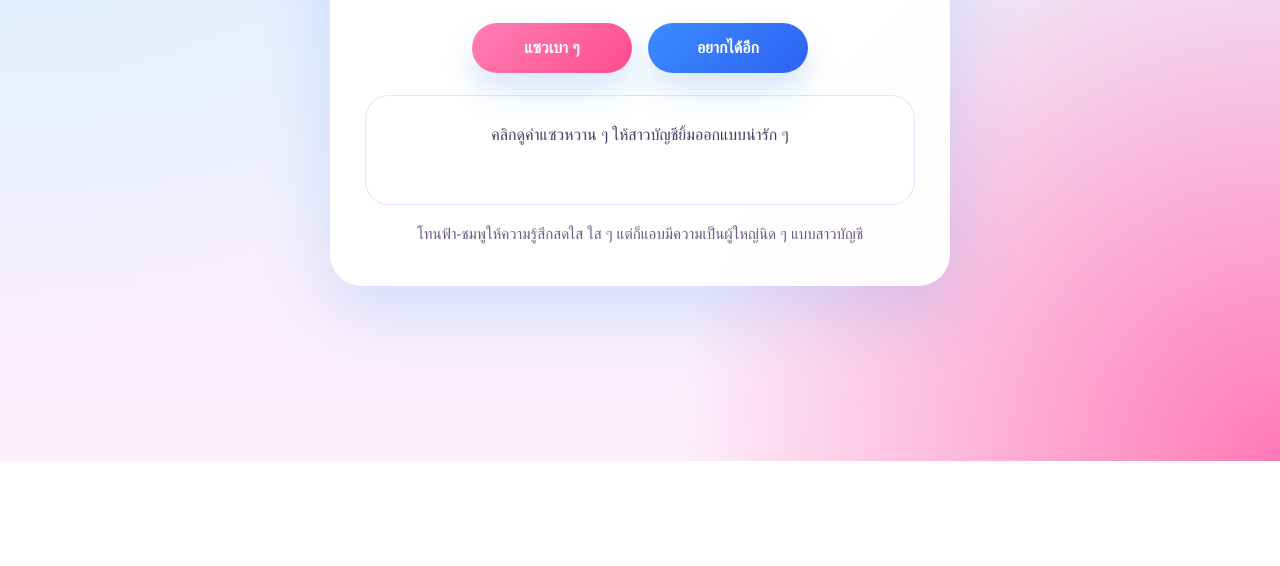
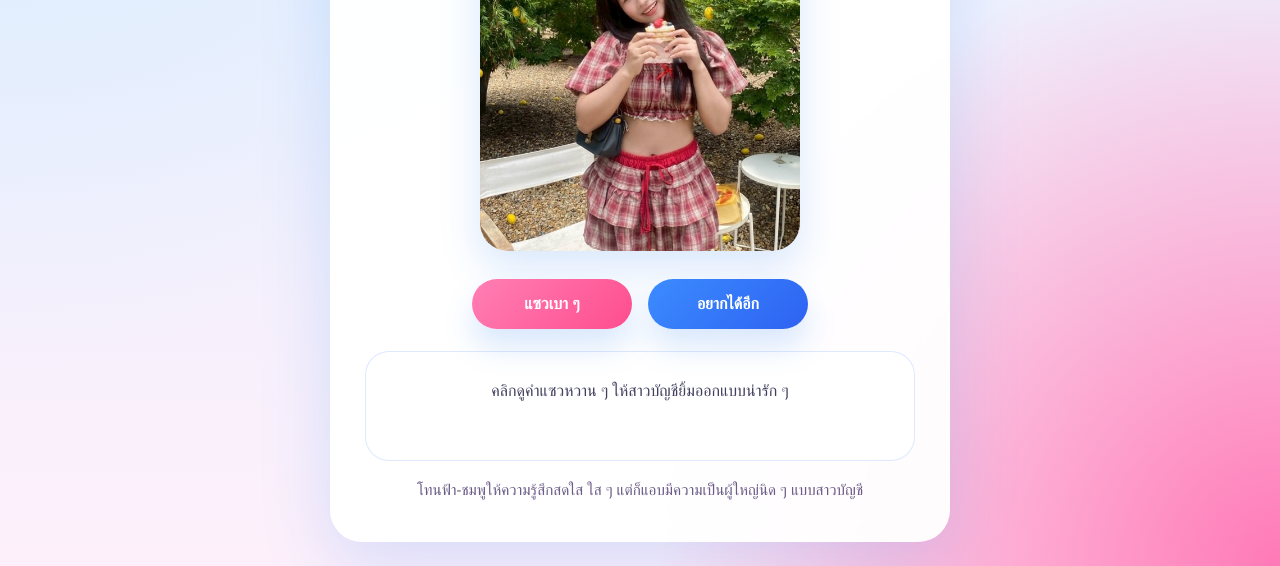
Before and after one commit to wanchai7/Nisa, a plain HTML site: page index.html in a window 1280 px wide. Shown: the part 339-905 px from the top of the page. Before the commit the page ends 800 px from the top, so only its background shows below. Drawn offline with Linux system fonts and the light colour scheme.

Commit message:
version 0.1.3

```diff
--- a/index.html
+++ b/index.html
@@ -57,6 +57,16 @@
             color: #4e4a67;
             font-size: 1.05rem;
             line-height: 1.75;
+        }
+
+        .profile-img {
+            width: min(100%, 320px);
+            max-height: 380px;
+            border-radius: 28px;
+            object-fit: cover;
+            box-shadow: 0 18px 40px rgba(45, 125, 240, 0.18);
+            margin: 0 auto 28px;
+            display: block;
         }
 
         .tease {
@@ -137,6 +147,7 @@
     <div class="card">
         <h1 class="title">แซวสาวบัญชี</h1>
         <p class="subtitle">หน้าตาเรียบหรูแบบนักบัญชี แต่ก็มีเสน่ห์แบบสีฟ้า-ชมพูที่น่ารักจนต้องแอบมอง</p>
+        <img src="nisa.png" alt="Nisa" class="profile-img" />
 
         <div class="actions">
             <button id="teaseBtn" class="button button-pink">แซวเบา ๆ</button>
```
Also changed, not shown: nisa.png (added).
